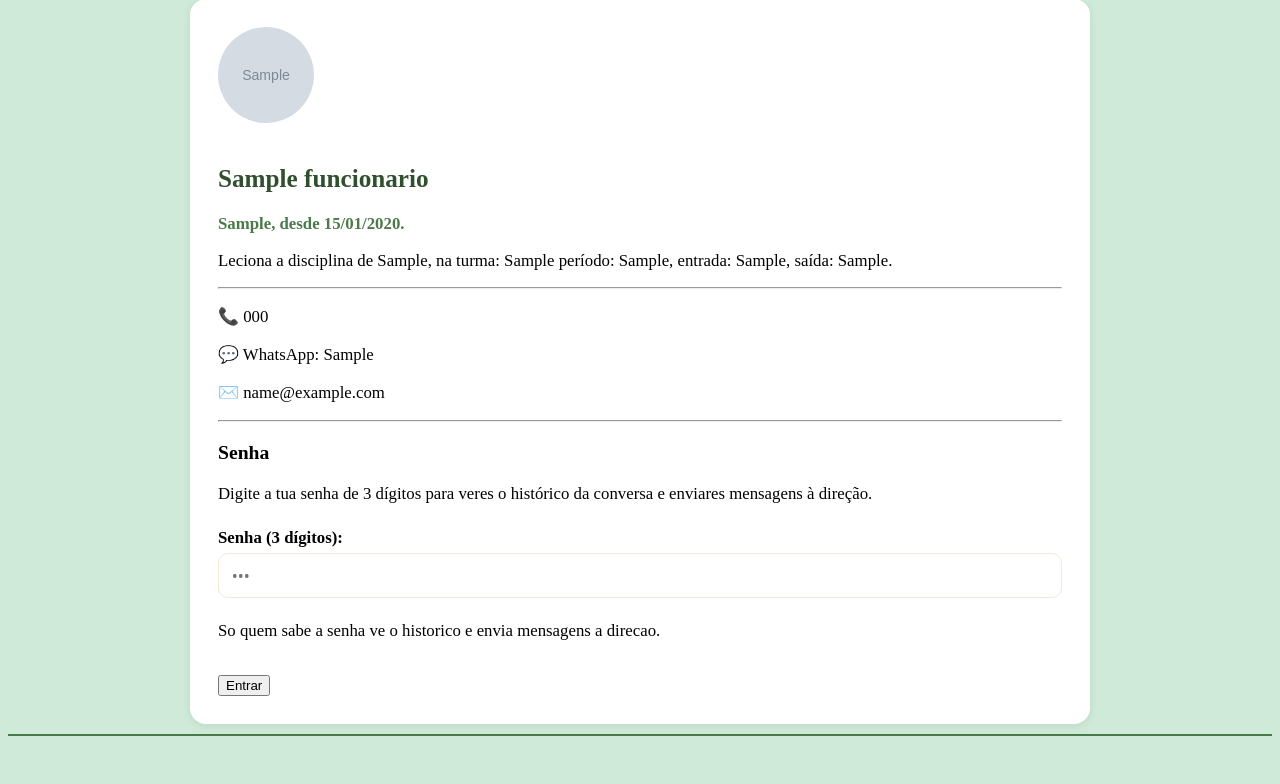
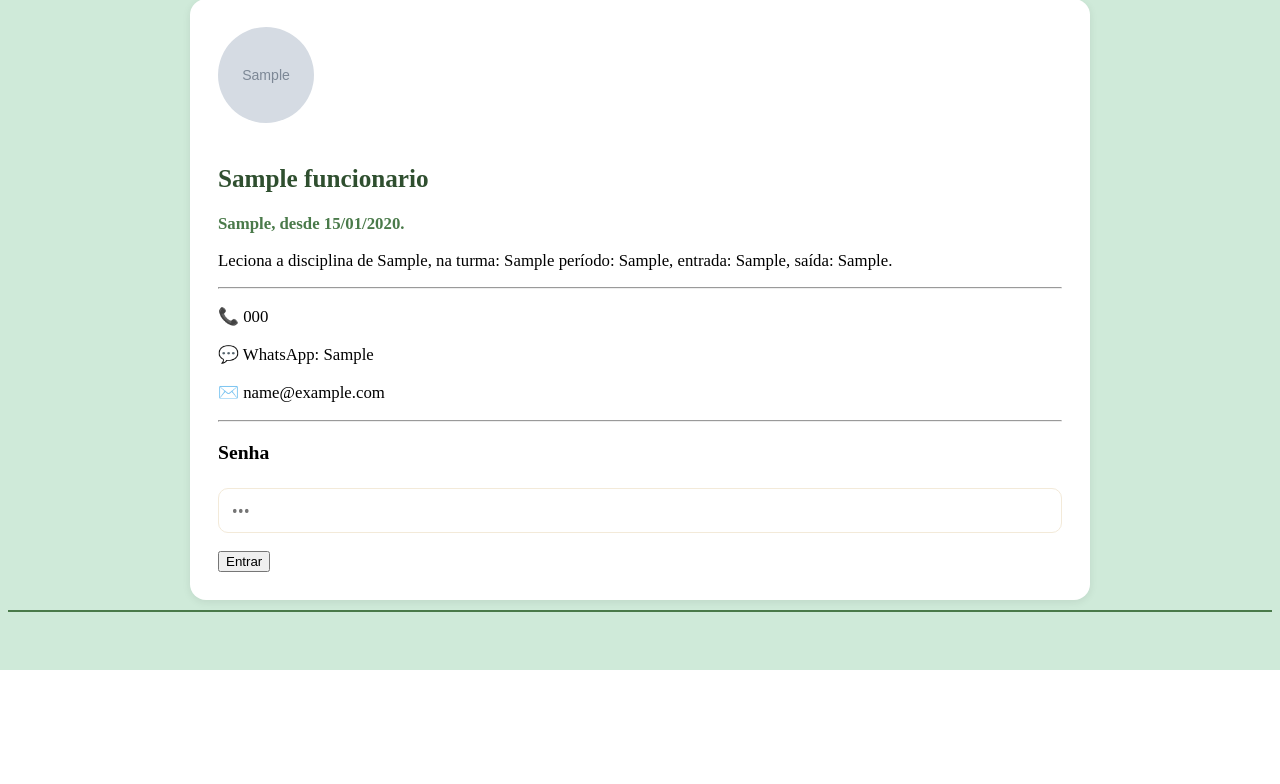
Before and after one commit to Mandalaco-16/kimbele-escola, a Django app: page /funcionarios/1/ in a window 1280 px wide. Shown: the part 130-914 px from the top of the page. After the commit the page ends 800 px from the top, so only its background shows below. Run offline with Django 5.2, Linux system fonts and the light colour scheme; tables that the repository leaves empty hold one stand-in row (values such as "Sample post"); grey boxes marked "Sample" are stand-in pictures.

Commit message:
Simplifica area de senha: so titulo, campo e botao Entrar

```diff
--- a/django_app/escola/templates/escola/funcionario_detail.html
+++ b/django_app/escola/templates/escola/funcionario_detail.html
@@ -55,15 +55,12 @@
     {% else %}
       <div class="formulario--senha">
         <h3>Senha</h3>
-        <p>Digite a tua senha de 3 dígitos para veres o histórico da conversa e enviares mensagens à direção.</p>
         <form method="post" class="formulario">
           {% csrf_token %}
           <input type="hidden" name="acao" value="desbloquear">
           {% for field in senha_form %}
             <div class="formulario__campo">
-              {{ field.label_tag }}
               {{ field }}
-              {% if field.help_text %}<p class="formulario__ajuda">{{ field.help_text }}</p>{% endif %}
               {% for erro in field.errors %}<p class="formulario__erro">{{ erro }}</p>{% endfor %}
             </div>
           {% endfor %}
```
